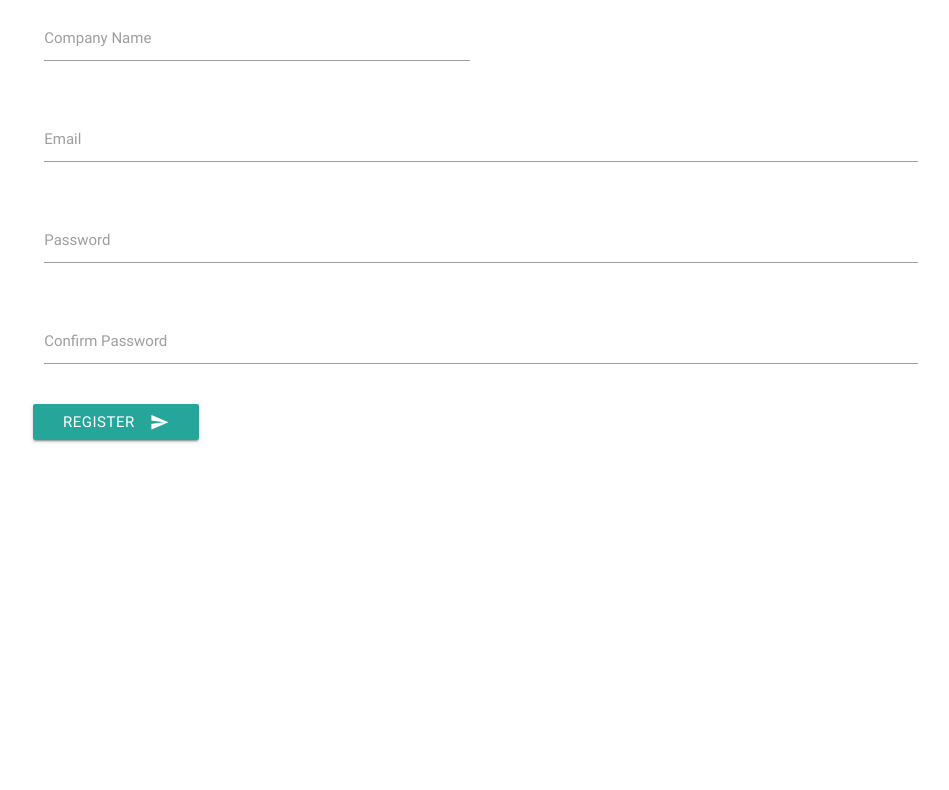
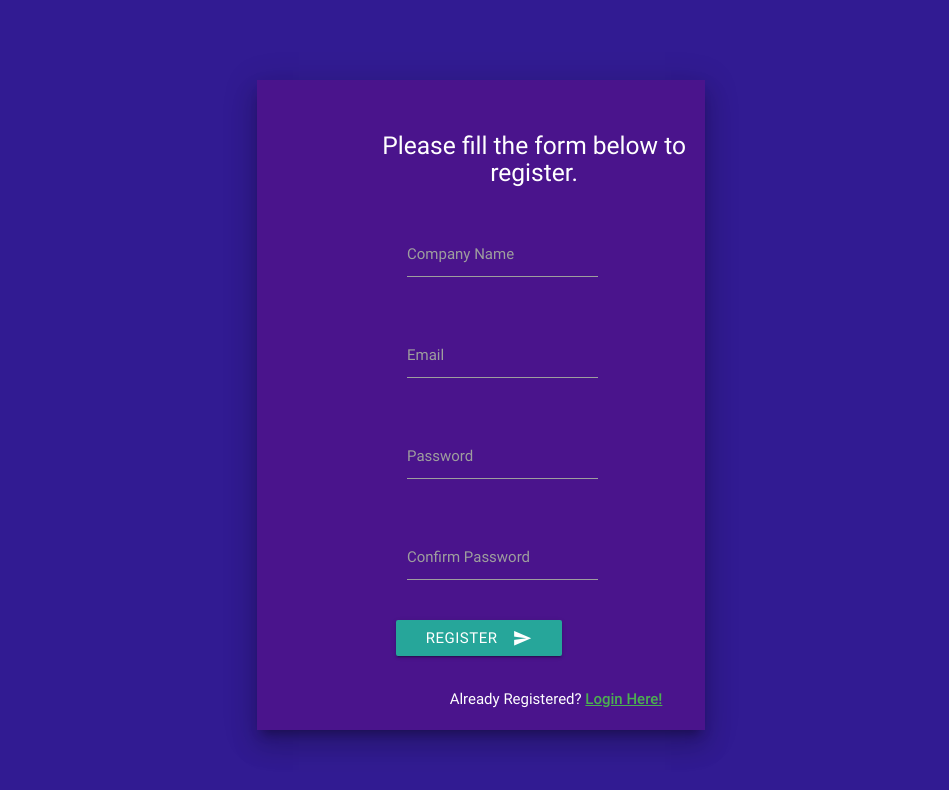
Before and after one commit to LWanjiru/bright_events, a website: page designs/UI/signUp.html in a window 1280 px wide. Shown: the whole page, without its empty margins (159-1108 px from the left). Drawn offline with Linux system fonts and the light colour scheme.

Commit message:
[feature #153378654]design signup interface

```diff
--- a/designs/UI/signUp.html
+++ b/designs/UI/signUp.html
@@ -4,41 +4,49 @@
   <meta charset="UTF-8">
   <link href="https://fonts.googleapis.com/icon?family=Material+Icons" rel="stylesheet">
   <link type="text/css" rel="stylesheet" href="../../materialize /css/materialize.min.css"  media="screen,projection"/>
+  <link rel="stylesheet" type="text/css" href="./signup.css">
   <meta name="viewport" content="width=device-width, initial-scale=1.0">
   <meta http-equiv="X-UA-Compatible" content="ie=edge">
   <title>Sign up</title>
 </head>
-<body>
+<body class="deep-purple darken-4">
   <div class="container row">
-    <form class="col s12">
+    <form id="signup" class="purple darken-4 col s12 m12 l6 offset-l3 center white-text z-depth-5">
+      <div class="row left">
+      <h5>Please fill the form below to register.</h5>
+      </div>
       <div class="row">
-        <div class="input-field col s6">
+        <div class="input-field col s8">
           <input id="company_name" type="text">
           <label for="company_name">Company Name</label>
         </div>
       </div>
       <div class="row">
-        <div class="input-field col s12">
+        <div class="input-field col s8">
           <input id="email" type="email" class="validate">
           <label for="email">Email</label>
         </div>
       </div>
       <div class="row">
-        <div class="input-field col s12">
+        <div class="input-field col s8">
           <input id="password" type="password" class="validate">
           <label for="password">Password</label>
         </div>
       </div>
       <div class="row">
-        <div class="input-field col s12">
+        <div class="input-field col s8">
           <input id="confirmPassword" type="password" class="validate">
           <label for="confirmPassword">Confirm Password</label>
         </div>
       </div>
       <div class="row">
-        <button class="btn waves-effect waves-light" type="submit" name="action">Register
+        <button id="register-btn" class="btn waves-effect waves-light left" type="submit" name="action">Register
           <i class="material-icons right">send</i>
         </button>
+        <br />
+        <br />
+        <br />
+        <span id="registered">Already Registered? <strong><u class="green-text">Login Here!</u></strong></span>
       </div>
     </form>
   </div>
--- /dev/null
+++ b/designs/UI/signup.css
@@ -0,0 +1,7 @@
+body div form#signup {
+  margin-top: 80px;
+  padding: 40px 0px 0px 150px;
+}
+form#signup div.row.left {
+  margin-left: -55px;
+}
```
